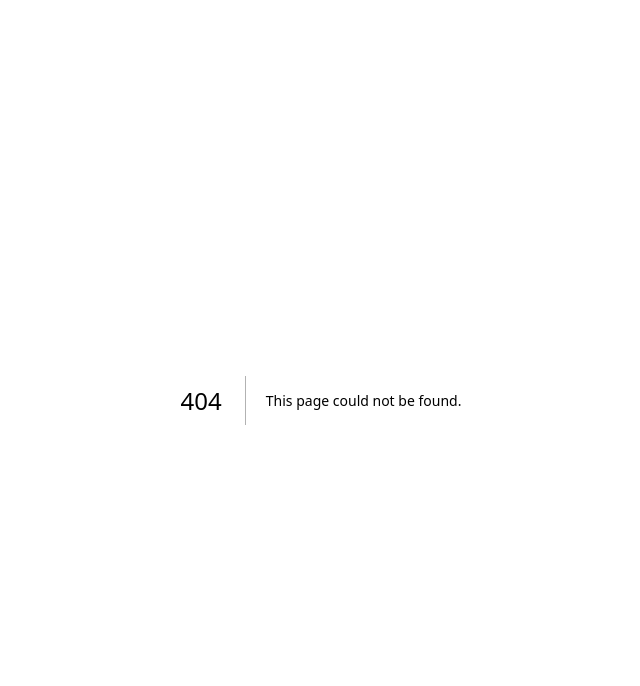
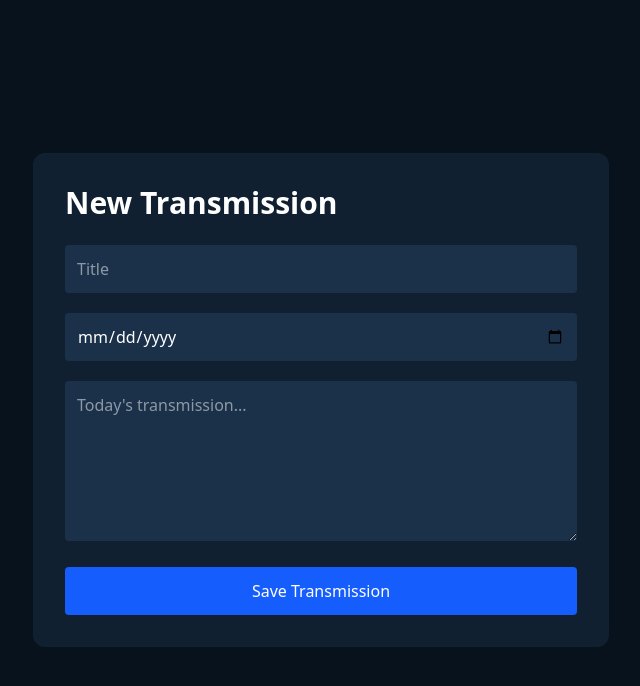
Before and after one commit to parthogenisis/echolog, a Next.js app: page /new in a window 1280 px wide. Before the commit this address had no page. Shown: the top 686 px of the page, without its empty margins (319-959 px from the left). Built offline with nearby package versions, Linux system fonts and the light colour scheme; no server answers.

Commit message:
feat: add mission log creation with Supabase

```diff
--- /dev/null
+++ b/app/actions/transmissions.ts
@@ -0,0 +1,27 @@
+"use server";
+
+import { supabase } from "@/lib/supabase/client";
+import { redirect } from "next/navigation";
+
+export async function createTransmission(formData: FormData) {
+  const title = formData.get("title") as string;
+  const description = formData.get("description") as string;
+  const logDate = formData.get("logDate") as string;
+
+  const { error } = await supabase
+    .from("transmissions")
+    .insert([
+      {
+        title,
+        description,
+        log_date: logDate,
+      },
+    ]);
+
+  if (error) {
+    console.error(error);
+    return;
+  }
+
+  redirect("/");
+}
--- /dev/null
+++ b/app/new/page.tsx
@@ -0,0 +1,45 @@
+import { createTransmission } from "../actions/transmissions";
+
+export default function NewTransmission() {
+  return (
+    <main className="min-h-screen bg-[#07121d] text-white flex items-center justify-center">
+      <div className="w-full max-w-xl rounded-xl bg-[#102030] p-8">
+
+        <h1 className="text-3xl font-bold mb-6">
+          New Transmission
+        </h1>
+
+        <form action={createTransmission} className="space-y-5">
+
+          <input
+            name="title"
+            placeholder="Title"
+            className="w-full rounded bg-[#1b314a] p-3"
+            required
+          />
+
+          <input
+            type="date"
+            name="logDate"
+            className="w-full rounded bg-[#1b314a] p-3"
+            required
+          />
+
+          <textarea
+            name="description"
+            placeholder="Today's transmission..."
+            className="w-full rounded bg-[#1b314a] p-3 h-40"
+          />
+
+          <button
+            className="w-full rounded bg-blue-600 p-3 hover:bg-blue-700"
+          >
+            Save Transmission
+          </button>
+
+        </form>
+
+      </div>
+    </main>
+  );
+}
--- a/app/page.tsx
+++ b/app/page.tsx
@@ -1,17 +1,32 @@
-export default function Home() {
+import { getTransmissions } from "@/lib/transmissions";
+
+export default async function Home() {
+  const transmissions = await getTransmissions();
+
   return (
-    <main className="min-h-screen flex items-center justify-center bg-[#07121d] text-white">
-      <div className="text-center">
-        <h1 className="text-5xl font-bold">EchoLog</h1>
+    <main className="min-h-screen bg-[#07121d] text-white p-10">
+      <h1 className="text-4xl font-bold mb-8">EchoLog</h1>
 
-        <p className="mt-6">
-          URL: {process.env.NEXT_PUBLIC_SUPABASE_URL ? "✅ Loaded" : "❌ Missing"}
-        </p>
+      {transmissions.length === 0 ? (
+        <p>No transmissions yet.</p>
+      ) : (
+        transmissions.map((log) => (
+          <div
+            key={log.id}
+            className="mb-6 rounded-lg border border-gray-700 p-5"
+          >
+            <h2 className="text-2xl font-semibold">{log.title}</h2>
 
-        <p>
-          Key: {process.env.NEXT_PUBLIC_SUPABASE_ANON_KEY ? "✅ Loaded" : "❌ Missing"}
-        </p>
-      </div>
+            <p className="mt-2 text-gray-300">
+              {log.description}
+            </p>
+
+            <p className="mt-4 text-sm text-gray-500">
+              {log.log_date}
+            </p>
+          </div>
+        ))
+      )}
     </main>
   );
 }
--- /dev/null
+++ b/lib/transmissions.ts
@@ -0,0 +1,14 @@
+import { supabase } from "@/lib/supabase/client";
+
+export async function getTransmissions() {
+  const { data, error } = await supabase
+    .from("transmissions")
+    .select("*")
+    .order("log_date", { ascending: false });
+
+  if (error) {
+    throw error;
+  }
+
+  return data;
+}
```
